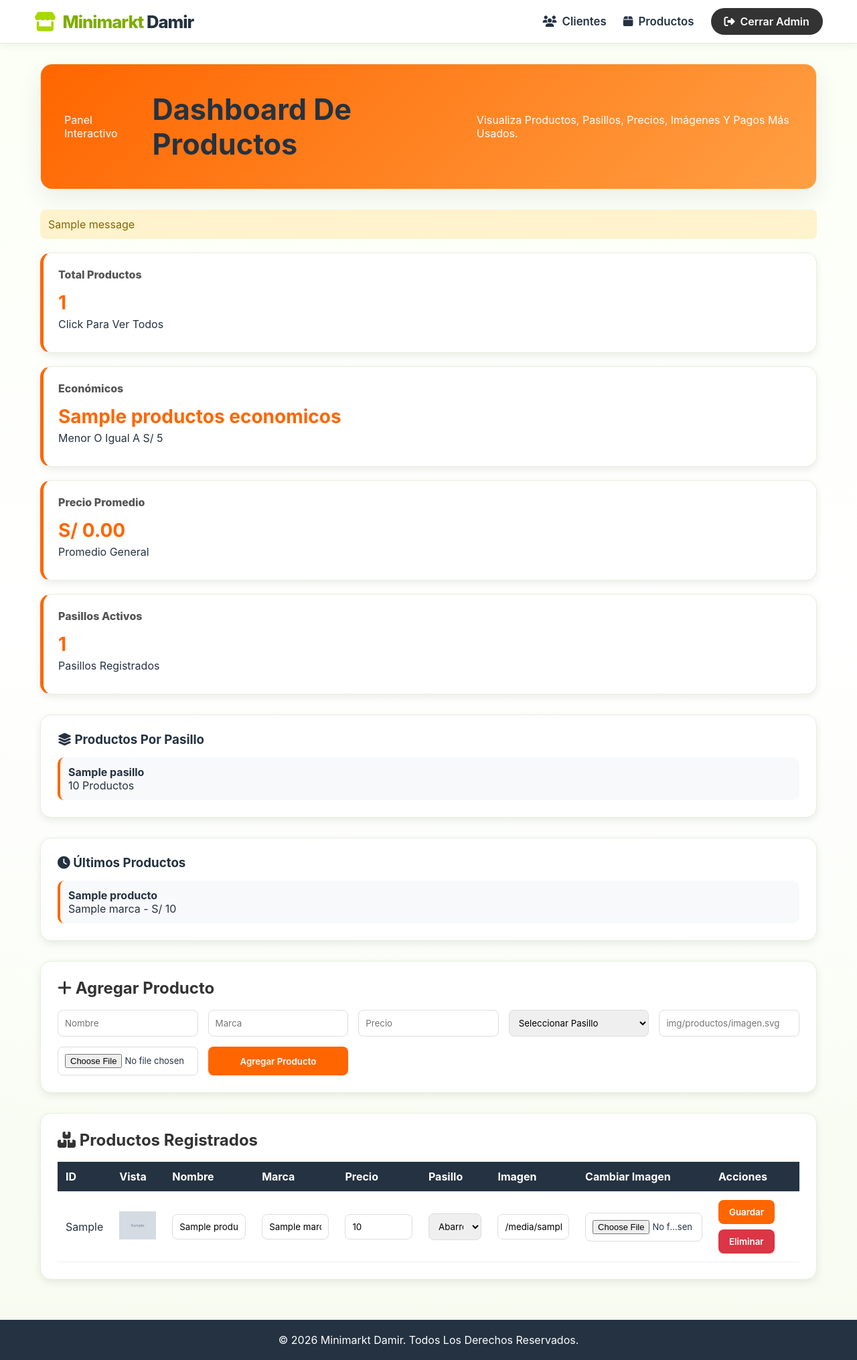
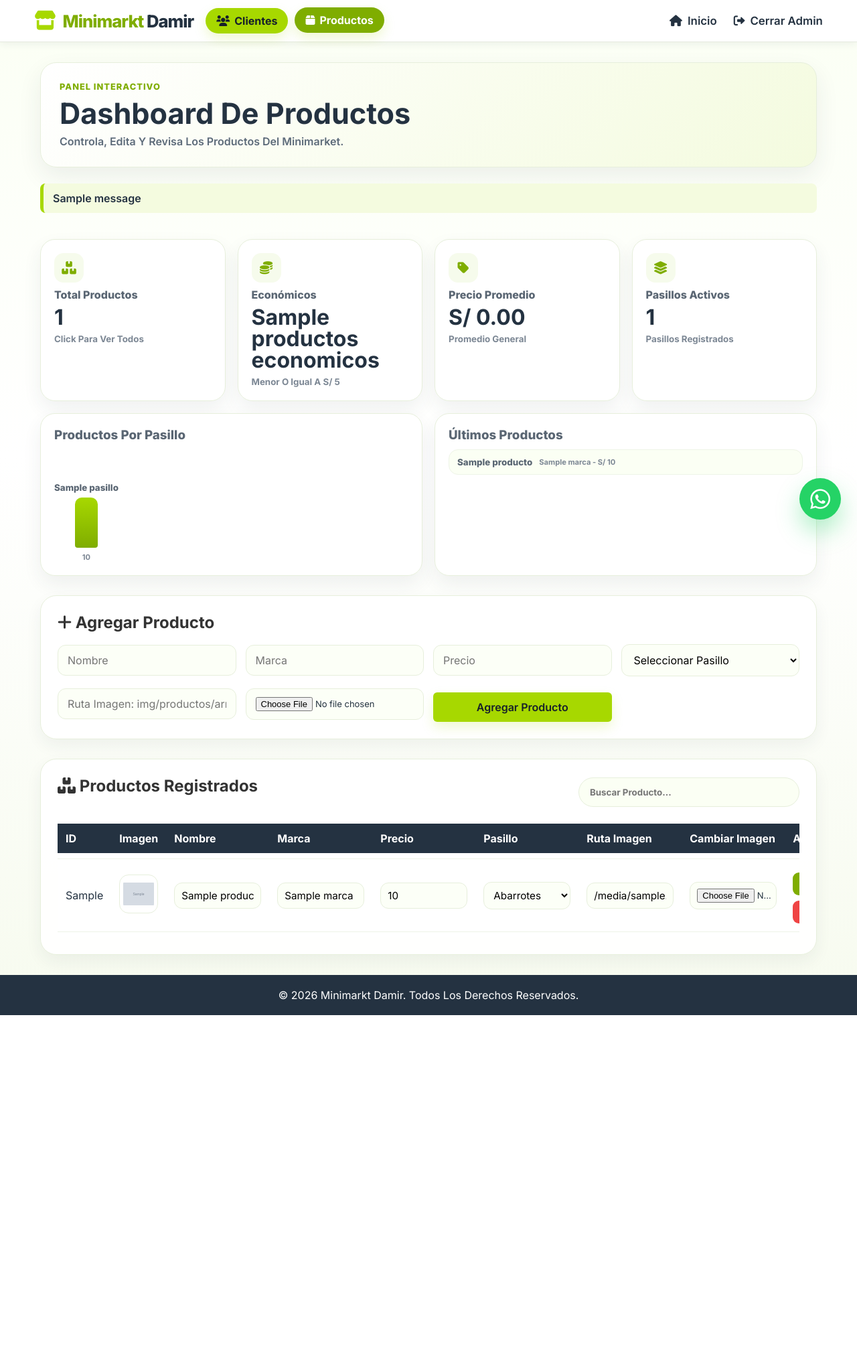
Before and after one commit to damirenerom31-dev/minimarkt_damir_finalversion, a Flask app: template templates/admin_productos.html in a window 1280 px wide. Shown: the whole page at 67% size. After the commit the page ends 1516 px from the top, so only its background shows below. Run offline with Flask 3, Linux system fonts and the light colour scheme; the template is opened without the code that fills it: most values are stand-ins (such as "Sample title", 1, 10 or a date in 2020); grey boxes marked "Sample" are stand-in pictures; one stand-in notice (Sample message) is shown.

Commit message:
Actualizar admin_productos.html

```diff
--- a/templates/admin_productos.html
+++ b/templates/admin_productos.html
@@ -1,246 +1,25 @@
-<!DOCTYPE html>
-<html lang="es">
-<head>
-    <meta charset="UTF-8">
-    <title>Minimarkt Damir</title>
-    <link rel="stylesheet" href="{{ url_for('static', filename='style.css') }}">
-    <link rel="stylesheet" href="https://cdnjs.cloudflare.com/ajax/libs/font-awesome/6.5.0/css/all.min.css">
+<!doctype html><html lang="es"><head><meta charset="utf-8"><meta name="viewport" content="width=device-width, initial-scale=1.0"><title>Minimarkt Damir</title><link href="https://fonts.googleapis.com/css2?family=Inter:wght@400;500;600;700;800&display=swap" rel="stylesheet"><link rel="stylesheet" href="https://cdnjs.cloudflare.com/ajax/libs/font-awesome/6.0.0/css/all.min.css"><link rel="stylesheet" href="{{ url_for('static', filename='style.css') }}"></head><body>
 
-    <style>
-        .hero-admin-dashboard {
-            background: linear-gradient(135deg, #ff6600, #ff9f43);
-            color: white;
-            padding: 35px;
-            border-radius: 18px;
-            margin-bottom: 30px;
-        }
+<header class="barra-navegacion barra-saga"><div class="bloque-marca"><a href="{{ url_for('index') }}" class="enlace-home"><i class="fa-solid fa-store icono-tienda-logo"></i><h1 class="logo-texto-principal">Minimarkt <span>Damir</span></h1></a></div><div class="menu-admin-junto-logo"><a href="{{ url_for('admin_clientes') }}" class="enlace-admin-superior"><i class="fa-solid fa-users"></i> Clientes</a><a href="{{ url_for('admin_productos') }}" class="enlace-admin-superior activo"><i class="fa-solid fa-box"></i> Productos</a></div><nav class="menu-navegacion-derecha"><ul class="lista-enlaces-navegacion"><li><a href="{{ url_for('index') }}" class="enlace-menu"><i class="fa-solid fa-house"></i> Inicio</a></li><li><a href="{{ url_for('admin_logout') }}" class="enlace-menu"><i class="fa-solid fa-right-from-bracket"></i> Cerrar Admin</a></li></ul></nav></header>
 
-        .dashboard-falabella-grid {
-            display: grid;
-            grid-template-columns: repeat(auto-fit, minmax(210px, 1fr));
-            gap: 20px;
-            margin-bottom: 30px;
-        }
+<main class="contenedor-tienda flex-column-layout admin-page">
 
-        .metric-card {
-            background: white;
-            border-radius: 16px;
-            padding: 22px;
-            box-shadow: 0 4px 12px rgba(0,0,0,0.08);
-            border-left: 5px solid #ff6600;
-        }
+<section class="hero-admin-dashboard"><div><p class="etiqueta-dashboard">Panel Interactivo</p><h2>Dashboard De Productos</h2><span>Controla, Edita Y Revisa Los Productos Del Minimarket.</span></div></section>
 
-        .metric-card h3 {
-            color: #555;
-            font-size: 16px;
-            margin-bottom: 10px;
-        }
+{% with mensajes = get_flashed_messages() %}{% if mensajes %}<div class="mensaje-admin">{{ mensajes[0] }}</div>{% endif %}{% endwith %}
 
-        .metric-card strong {
-            font-size: 28px;
-            color: #ff6600;
-        }
+<section class="dashboard-falabella-grid">
+<article class="metric-card" data-admin-filter="todos"><i class="fa-solid fa-boxes-stacked"></i><span>Total Productos</span><strong>{{ total_productos }}</strong><small>Click Para Ver Todos</small></article>
+<article class="metric-card" data-admin-filter="economicos"><i class="fa-solid fa-coins"></i><span>Económicos</span><strong>{{ productos_economicos }}</strong><small>Menor O Igual A S/ 5</small></article>
+<article class="metric-card"><i class="fa-solid fa-tag"></i><span>Precio Promedio</span><strong>S/ {{ '%.2f'|format(precio_promedio) }}</strong><small>Promedio General</small></article>
+<article class="metric-card"><i class="fa-solid fa-layer-group"></i><span>Pasillos Activos</span><strong>{{ total_pasillos }}</strong><small>Pasillos Registrados</small></article>
 
-        .panel-admin-seccion {
-            background: white;
-            border-radius: 16px;
-            padding: 25px;
-            margin-bottom: 30px;
-            box-shadow: 0 4px 12px rgba(0,0,0,0.08);
-        }
+<article class="metric-card grande"><h3>Productos Por Pasillo</h3><div class="mini-bars">{% for item in productos_por_pasillo %}<button class="bar-item" data-admin-filter="pasillo-{{ item.Pasillo }}"><span>{{ item.Pasillo }}</span><b style="height: {{ 25 + item.Total * 5 }}px"></b><small>{{ item.Total }}</small></button>{% endfor %}</div></article>
 
-        .form-admin-grid {
-            display: grid;
-            grid-template-columns: repeat(auto-fit, minmax(180px, 1fr));
-            gap: 15px;
-            margin-top: 15px;
-        }
-
-        .form-admin-grid input,
-        .form-admin-grid select,
-        .tabla-admin input,
-        .tabla-admin select {
-            padding: 10px;
-            border: 1px solid #ddd;
-            border-radius: 8px;
-            width: 100%;
-        }
-
-        .btn-admin {
-            background: #ff6600;
-            color: white;
-            border: none;
-            padding: 10px 16px;
-            border-radius: 8px;
-            cursor: pointer;
-            font-weight: 600;
-        }
-
-        .btn-admin:hover {
-            background: #e85c00;
-        }
-
-        .btn-eliminar {
-            background: #dc3545;
-        }
-
-        .btn-eliminar:hover {
-            background: #b02a37;
-        }
-
-        .tabla-admin {
-            width: 100%;
-            border-collapse: collapse;
-            margin-top: 15px;
-        }
-
-        .tabla-admin th,
-        .tabla-admin td {
-            padding: 12px;
-            border-bottom: 1px solid #eee;
-            text-align: left;
-            vertical-align: middle;
-        }
-
-        .tabla-admin th {
-            background: #ff6600;
-            color: white;
-        }
-
-        .tabla-admin img {
-            width: 55px;
-            height: 55px;
-            object-fit: contain;
-        }
-
-        .mensaje-flash {
-            background: #fff3cd;
-            color: #856404;
-            padding: 12px;
-            border-radius: 8px;
-            margin-bottom: 20px;
-        }
-
-        .lista-admin-simple {
-            display: grid;
-            grid-template-columns: repeat(auto-fit, minmax(180px, 1fr));
-            gap: 12px;
-            margin-top: 15px;
-        }
-
-        .item-admin-simple {
-            background: #f8f9fa;
-            padding: 12px;
-            border-radius: 10px;
-            border-left: 4px solid #ff6600;
-        }
-
-        .acciones-admin {
-            display: flex;
-            gap: 8px;
-            flex-wrap: wrap;
-        }
-
-        @media (max-width: 768px) {
-            .tabla-admin {
-                font-size: 13px;
-            }
-        }
-    </style>
-</head>
-
-<body>
-
-<nav class="barra-navegacion">
-    <div class="bloque-marca">
-        <a href="{{ url_for('index') }}" class="enlace-home">
-            <i class="fa-solid fa-store icono-tienda-logo"></i>
-            <h1 class="logo-texto-principal">Minimarkt <span>Damir</span></h1>
-        </a>
-    </div>
-
-    <ul class="lista-enlaces-navegacion">
-        <li><a href="{{ url_for('admin_clientes') }}" class="enlace-menu"><i class="fa-solid fa-users"></i> Clientes</a></li>
-        <li><a href="{{ url_for('admin_productos') }}" class="enlace-menu"><i class="fa-solid fa-box"></i> Productos</a></li>
-        <li><a href="{{ url_for('admin_logout') }}" class="btn-ingresar-login"><i class="fa-solid fa-right-from-bracket"></i> Cerrar Admin</a></li>
-    </ul>
-</nav>
-
-<main class="contenedor-tienda">
-
-    <section class="hero-admin-dashboard">
-        <p>Panel Interactivo</p>
-        <h2>Dashboard De Productos</h2>
-        <p>Visualiza Productos, Pasillos, Precios, Imágenes Y Pagos Más Usados.</p>
+<article class="metric-card grande lista-reciente"><h3>Últimos Productos</h3>{% for producto in ultimos_productos %}<button class="fila-reciente" data-admin-filter="id-{{ producto.IdProducto }}"><span>{{ producto.Nombre }}</span><small>{{ producto.Marca }} - S/ {{ producto.Precio }}</small></button>{% endfor %}</article>
 </section>
 
-    {% with mensajes = get_flashed_messages() %}
-        {% if mensajes %}
-            <div class="mensaje-flash">
-                {{ mensajes[0] }}
-            </div>
-        {% endif %}
-    {% endwith %}
-
-    <section class="dashboard-falabella-grid">
-        <div class="metric-card">
-            <h3>Total Productos</h3>
-            <strong>{{ total_productos }}</strong>
-            <p>Click Para Ver Todos</p>
-        </div>
-
-        <div class="metric-card">
-            <h3>Económicos</h3>
-            <strong>{{ productos_economicos }}</strong>
-            <p>Menor O Igual A S/ 5</p>
-        </div>
-
-        <div class="metric-card">
-            <h3>Precio Promedio</h3>
-            <strong>S/ {{ '%.2f'|format(precio_promedio) }}</strong>
-            <p>Promedio General</p>
-        </div>
-
-        <div class="metric-card">
-            <h3>Pasillos Activos</h3>
-            <strong>{{ total_pasillos }}</strong>
-            <p>Pasillos Registrados</p>
-        </div>
-    </section>
-
-    <section class="panel-admin-seccion">
-        <h3><i class="fa-solid fa-layer-group"></i> Productos Por Pasillo</h3>
-
-        <div class="lista-admin-simple">
-            {% for item in productos_por_pasillo %}
-                <div class="item-admin-simple">
-                    <strong>{{ item.Pasillo }}</strong>
-                    <p>{{ item.Total }} Productos</p>
-                </div>
-            {% endfor %}
-        </div>
-    </section>
-
-    <section class="panel-admin-seccion">
-        <h3><i class="fa-solid fa-clock"></i> Últimos Productos</h3>
-
-        <div class="lista-admin-simple">
-            {% for producto in ultimos_productos %}
-                <div class="item-admin-simple">
-                    <strong>{{ producto.Nombre }}</strong>
-                    <p>{{ producto.Marca }} - S/ {{ producto.Precio }}</p>
-                </div>
-            {% endfor %}
-        </div>
-    </section>
-
-    <section class="panel-admin-seccion">
-        <h2><i class="fa-solid fa-plus"></i> Agregar Producto</h2>
-
-        <form action="{{ url_for('admin_productos') }}" method="POST" enctype="multipart/form-data" class="form-admin-grid">
-            <input type="text" name="nombre" placeholder="Nombre" required>
-            <input type="text" name="marca" placeholder="Marca" required>
-            <input type="number" step="0.01" name="precio" placeholder="Precio" required>
+<section class="panel-admin-seccion panel-elegante"><h2><i class="fa-solid fa-plus"></i> Agregar Producto</h2><form method="POST" enctype="multipart/form-data" class="formulario-admin-grid"><input type="text" name="nombre" placeholder="Nombre" required><input type="text" name="marca" placeholder="Marca" required><input type="number" step="0.01" name="precio" placeholder="Precio" required>
 
 <select name="pasillo" required>
 <option value="">Seleccionar Pasillo</option>
@@ -256,58 +35,20 @@
 <option value="Frutas Y Verduras">Frutas Y Verduras</option>
 </select>
 
-            <input type="text" name="imagen" placeholder="img/productos/imagen.svg">
-            <input type="file" name="imagen_archivo" accept="image/*">
+<input type="text" name="imagen" placeholder="Ruta Imagen: img/productos/arroz.svg"><input type="file" name="imagen_archivo" accept="image/*"><button type="submit" class="btn-formulario-primario">Agregar Producto</button></form></section>
 
-            <button type="submit" class="btn-admin">Agregar Producto</button>
-        </form>
-    </section>
+<section class="panel-admin-seccion panel-elegante"><div class="cabecera-panel-tabla"><h2><i class="fa-solid fa-boxes-stacked"></i> Productos Registrados</h2><input id="buscador-admin" class="buscador-admin" type="text" placeholder="Buscar Producto..."></div><div class="tabla-admin-contenedor"><table class="tabla-admin tabla-admin-edicion" id="tabla-admin-datos"><tr><th>ID</th><th>Imagen</th><th>Nombre</th><th>Marca</th><th>Precio</th><th>Pasillo</th><th>Ruta Imagen</th><th>Cambiar Imagen</th><th>Acciones</th></tr>
 
-    <section class="panel-admin-seccion">
-        <h2><i class="fa-solid fa-boxes-stacked"></i> Productos Registrados</h2>
+{% for producto in productos %}
+<tr data-id="{{ producto.IdProducto }}" data-pasillo="{{ producto.Pasillo }}"><td>{{ producto.IdProducto }}</td>
 
-        <table class="tabla-admin">
-            <thead>
-                <tr>
-                    <th>ID</th>
-                    <th>Vista</th>
-                    <th>Nombre</th>
-                    <th>Marca</th>
-                    <th>Precio</th>
-                    <th>Pasillo</th>
-                    <th>Imagen</th>
-                    <th>Cambiar Imagen</th>
-                    <th>Acciones</th>
-                </tr>
-            </thead>
+<td>{% if producto.Imagen %}<img class="mini-producto-admin" src="{{ url_for('static', filename=producto.Imagen) }}" alt="{{ producto.Nombre }}">{% else %}<span class="avatar-cliente-admin">{{ producto.Nombre[0] }}</span>{% endif %}</td>
 
-            <tbody>
-                {% for producto in productos %}
-                <tr>
-                    <td>{{ producto.IdProducto }}</td>
+<td><input form="editar-producto-{{ producto.IdProducto }}" type="text" name="nombre" value="{{ producto.Nombre }}" required></td>
+<td><input form="editar-producto-{{ producto.IdProducto }}" type="text" name="marca" value="{{ producto.Marca }}" required></td>
+<td><input form="editar-producto-{{ producto.IdProducto }}" type="number" step="0.01" name="precio" value="{{ producto.Precio }}" required></td>
 
-                    <td>
-                        {% if producto.Imagen %}
-                            <img src="{{ url_for('static', filename=producto.Imagen) }}" alt="{{ producto.Nombre }}">
-                        {% endif %}
-                    </td>
-
-                    <form id="editar-producto-{{ producto.IdProducto }}" action="{{ url_for('admin_editar_producto', id_producto=producto.IdProducto) }}" method="POST" enctype="multipart/form-data"></form>
-
-                    <td>
-                        <input form="editar-producto-{{ producto.IdProducto }}" type="text" name="nombre" value="{{ producto.Nombre }}" required>
-                    </td>
-
-                    <td>
-                        <input form="editar-producto-{{ producto.IdProducto }}" type="text" name="marca" value="{{ producto.Marca }}" required>
-                    </td>
-
-                    <td>
-                        <input form="editar-producto-{{ producto.IdProducto }}" type="number" step="0.01" name="precio" value="{{ producto.Precio }}" required>
-                    </td>
-
-                    <td>
-                        <select form="editar-producto-{{ producto.IdProducto }}" name="pasillo" required>
+<td><select form="editar-producto-{{ producto.IdProducto }}" name="pasillo" required>
 <option value="Abarrotes" {% if producto.Pasillo == 'Abarrotes' %}selected{% endif %}>Abarrotes</option>
 <option value="Bebidas" {% if producto.Pasillo == 'Bebidas' %}selected{% endif %}>Bebidas</option>
 <option value="Desayuno" {% if producto.Pasillo == 'Desayuno' %}selected{% endif %}>Desayuno</option>
@@ -318,39 +59,12 @@
 <option value="Conservas" {% if producto.Pasillo == 'Conservas' %}selected{% endif %}>Conservas</option>
 <option value="Carnes" {% if producto.Pasillo == 'Carnes' %}selected{% endif %}>Carnes</option>
 <option value="Frutas Y Verduras" {% if producto.Pasillo == 'Frutas Y Verduras' %}selected{% endif %}>Frutas Y Verduras</option>
-                        </select>
-                    </td>
+</select></td>
 
-                    <td>
-                        <input form="editar-producto-{{ producto.IdProducto }}" type="text" name="imagen" value="{{ producto.Imagen }}" required>
-                    </td>
+<td><input form="editar-producto-{{ producto.IdProducto }}" type="text" name="imagen" value="{{ producto.Imagen }}" required></td>
+<td><input form="editar-producto-{{ producto.IdProducto }}" type="file" name="imagen_archivo" accept="image/*"></td>
 
-                    <td>
-                        <input form="editar-producto-{{ producto.IdProducto }}" type="file" name="imagen_archivo" accept="image/*">
-                    </td>
+<td class="celda-acciones-admin"><form id="editar-producto-{{ producto.IdProducto }}" method="POST" enctype="multipart/form-data" action="{{ url_for('admin_editar_producto', id_producto=producto.IdProducto) }}"></form><button form="editar-producto-{{ producto.IdProducto }}" type="submit" class="btn-admin-guardar"><i class="fa-solid fa-floppy-disk"></i> Guardar</button><form method="POST" action="{{ url_for('admin_eliminar_producto', id_producto=producto.IdProducto) }}" onsubmit="return confirm('¿Seguro Que Deseas Eliminar Este Producto?');"><button type="submit" class="btn-admin-eliminar"><i class="fa-solid fa-trash"></i> Eliminar</button></form></td></tr>
+{% endfor %}
 
-                    <td>
-                        <div class="acciones-admin">
-                            <button form="editar-producto-{{ producto.IdProducto }}" type="submit" class="btn-admin">
-                                Guardar
-                            </button>
-
-                            <form action="{{ url_for('admin_eliminar_producto', id_producto=producto.IdProducto) }}" method="POST">
-                                <button type="submit" class="btn-admin btn-eliminar">Eliminar</button>
-                            </form>
-                        </div>
-                    </td>
-                </tr>
-                {% endfor %}
-            </tbody>
-        </table>
-    </section>
-
-</main>
-
-<footer>
-    <p>© 2026 Minimarkt Damir. Todos Los Derechos Reservados.</p>
-</footer>
-
-</body>
-</html>
+</table></div></section></main><footer><p>&copy; 2026 Minimarkt Damir. Todos Los Derechos Reservados.</p></footer><script src="{{ url_for('static', filename='script.js') }}"></script></body></html>
```
Lines whose indentation alone changed are shown as unchanged.
